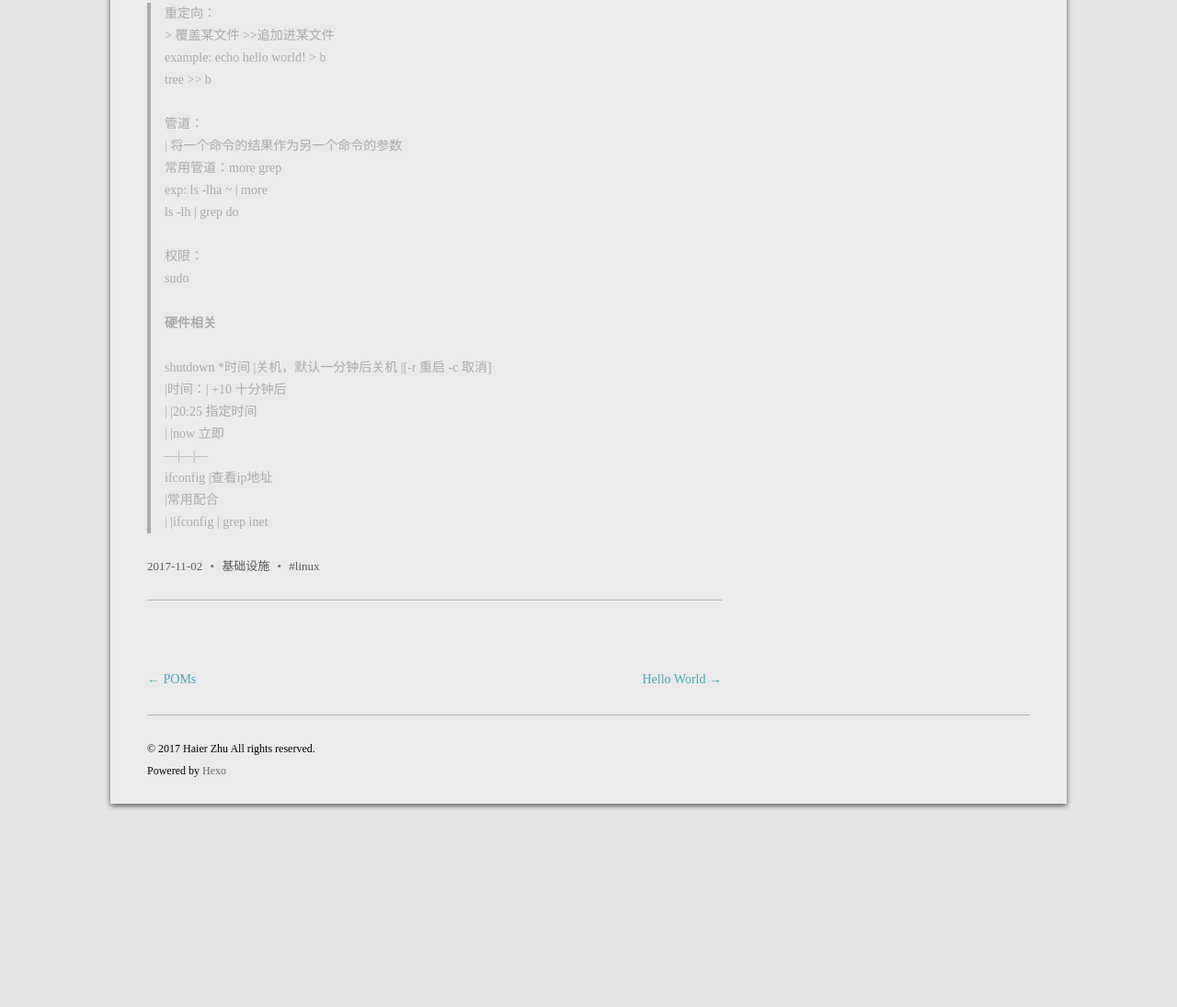
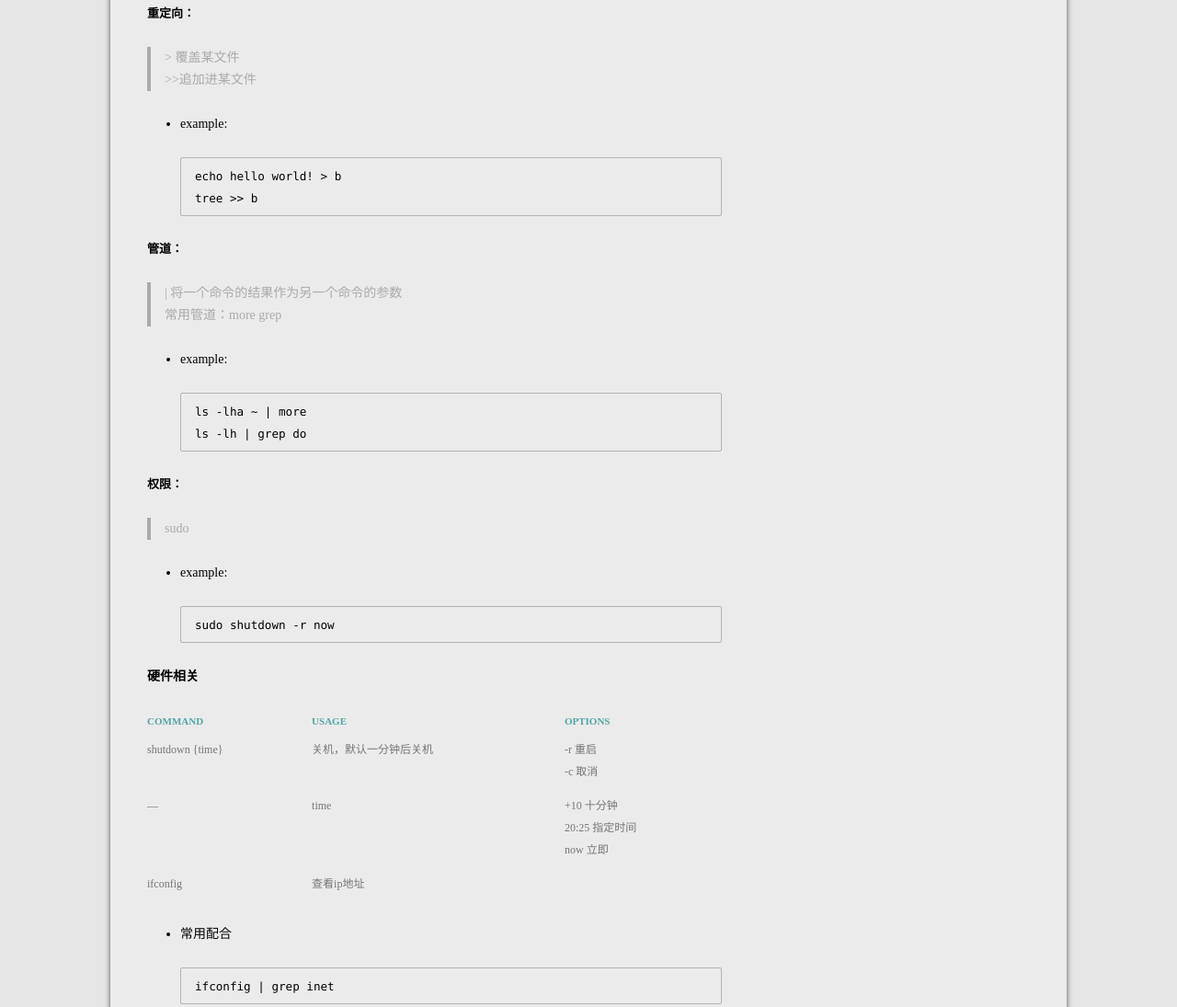
Before and after one commit to zhuhaier1992/zhuhaier1992.github.io, a plain HTML site: page 2017/11/02/Linux入门/index.html in a window 1280 px wide. Shown: the part 2363-3458 px from the top of the page at 92% size. Before the commit the page ends 3285 px from the top, so only its background shows below. Drawn offline with Linux system fonts and the light colour scheme.

Commit message:
Site updated: 2017-11-21 11:34:32

```diff
--- a/2017/11/02/Linux入门/index.html
+++ b/2017/11/02/Linux入门/index.html
@@ -23,7 +23,7 @@
 <meta property="og:site_name" content="Burning Tower">
 <meta property="og:description" content="Linux特征windows：最通用操作系统，适用PC，应用广泛mac：份额较低，安全性高linux：适用于服务器终端，免费 常用版本Ubuntu: 图形化界面CentOs: 指令操作 命令 command概念在terminal中操作计算机的语句 命令格式命令 [-options] [paramters]parameter指定命令的参数，如mv rm的操作对象。形同宾语。options指定命令的选">
 <meta property="og:locale" content="zh-CN">
-<meta property="og:updated_time" content="2017-11-21T02:43:27.279Z">
+<meta property="og:updated_time" content="2017-11-21T03:16:50.717Z">
 <meta name="twitter:card" content="summary">
 <meta name="twitter:title" content="linux入门">
 <meta name="twitter:description" content="Linux特征windows：最通用操作系统，适用PC，应用广泛mac：份额较低，安全性高linux：适用于服务器终端，免费 常用版本Ubuntu: 图形化界面CentOs: 指令操作 命令 command概念在terminal中操作计算机的语句 命令格式命令 [-options] [paramters]parameter指定命令的参数，如mv rm的操作对象。形同宾语。options指定命令的选">
@@ -82,7 +82,7 @@
 
         <div class="comments-link">
 
-            <a href="javascript:void(0);" data-url="http://yoursite.com/2017/11/02/Linux入门/" data-id="cja8z96r100005gvk31v6yduh" class="leave-reply bdsharebuttonbox" data-cmd="more">Share</a>
+            <a href="javascript:void(0);" data-url="http://yoursite.com/2017/11/02/Linux入门/" data-id="cja90ng9l0001t8vk5dwqf9yt" class="leave-reply bdsharebuttonbox" data-cmd="more">Share</a>
         </div><!-- .comments-link -->
       </header><!-- .entry-header -->
 
@@ -176,7 +176,7 @@ cd常用参数：
 <td>-n 显示行号 <br>-v 取反 <br>-i 忽略大小写</td>
 </tr>
 <tr>
-<td>—–</td>
+<td>—</td>
 <td>grep可用正则表达式查找</td>
 <td>^a 查找以a开头<br> a$ 以a结尾</td>
 </tr>
@@ -187,12 +187,62 @@ cd常用参数：
 </tr>
 </tbody>
 </table>
-<h4 id="命令增强"><a href="#命令增强" class="headerlink" title="命令增强"></a>命令增强</h4><blockquote>
-<p>重定向：<br>> 覆盖某文件 &gt;&gt;追加进某文件<br>        example: echo hello world! &gt; b<br>                 tree &gt;&gt; b</p>
-<p>管道：<br>| 将一个命令的结果作为另一个命令的参数<br>    常用管道：more grep<br>        exp: ls -lha ~ | more<br>             ls -lh | grep do</p>
-<p>权限：<br>sudo</p>
-<h4 id="硬件相关"><a href="#硬件相关" class="headerlink" title="硬件相关"></a>硬件相关</h4><p>shutdown *时间            |关机，默认一分钟后关机        |[-r 重启 -c 取消]<br>    |时间：|    +10     十分钟后<br>    |        |20:25     指定时间<br>    |        |now        立即<br>—|—|—<br>ifconfig                |查看ip地址<br>    |常用配合<br>    |    |ifconfig | grep inet</p>
+<h4 id="命令增强"><a href="#命令增强" class="headerlink" title="命令增强"></a>命令增强</h4><h5 id="重定向："><a href="#重定向：" class="headerlink" title="重定向："></a>重定向：</h5><blockquote>
+<p>> 覆盖某文件<br>>&gt;追加进某文件</p>
 </blockquote>
+<ul>
+<li><p>example: </p>
+<pre><code>echo hello world! &gt; b
+tree &gt;&gt; b
+</code></pre></li>
+</ul>
+<h5 id="管道："><a href="#管道：" class="headerlink" title="管道："></a>管道：</h5><blockquote>
+<p>| 将一个命令的结果作为另一个命令的参数<br>常用管道：more grep</p>
+</blockquote>
+<ul>
+<li><p>example: </p>
+<pre><code>ls -lha ~ | more
+ls -lh | grep do
+</code></pre></li>
+</ul>
+<h5 id="权限："><a href="#权限：" class="headerlink" title="权限："></a>权限：</h5><blockquote>
+<p>sudo</p>
+</blockquote>
+<ul>
+<li><p>example: </p>
+<pre><code>sudo shutdown -r now
+</code></pre></li>
+</ul>
+<h4 id="硬件相关"><a href="#硬件相关" class="headerlink" title="硬件相关"></a>硬件相关</h4><table>
+<thead>
+<tr>
+<th>command</th>
+<th>usage</th>
+<th>options</th>
+</tr>
+</thead>
+<tbody>
+<tr>
+<td>shutdown {time}</td>
+<td>关机，默认一分钟后关机</td>
+<td>-r 重启 <br>-c 取消</td>
+</tr>
+<tr>
+<td>—</td>
+<td>time</td>
+<td>+10 十分钟<br>20:25 指定时间<br>now 立即</td>
+</tr>
+<tr>
+<td>ifconfig</td>
+<td>查看ip地址</td>
+</tr>
+</tbody>
+</table>
+<ul>
+<li><p>常用配合</p>
+<pre><code>ifconfig | grep inet
+</code></pre></li>
+</ul>
 
 
     </div><!-- .entry-content -->
```
Also changed, not shown: 2017/11/01/hello-world/index.html (+1 -1 lines), 2017/11/16/POMs/index.html (+1 -1 lines), 2017/11/17/Mybatis-plus configFile/index.html (+1 -1 lines), 2017/11/17/Spring configFile/index.html (+1 -1 lines), index.html (+61 -11 lines).
